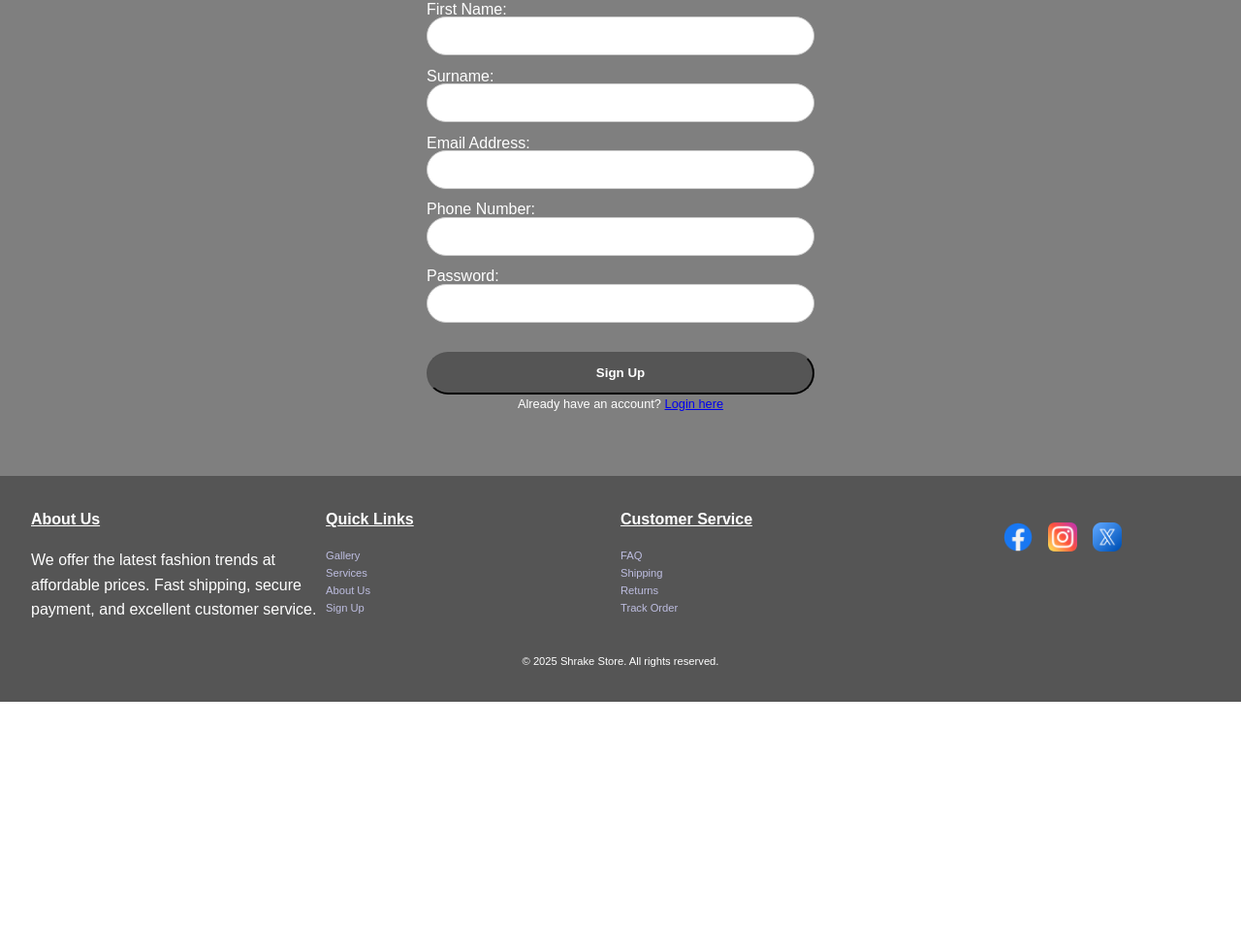
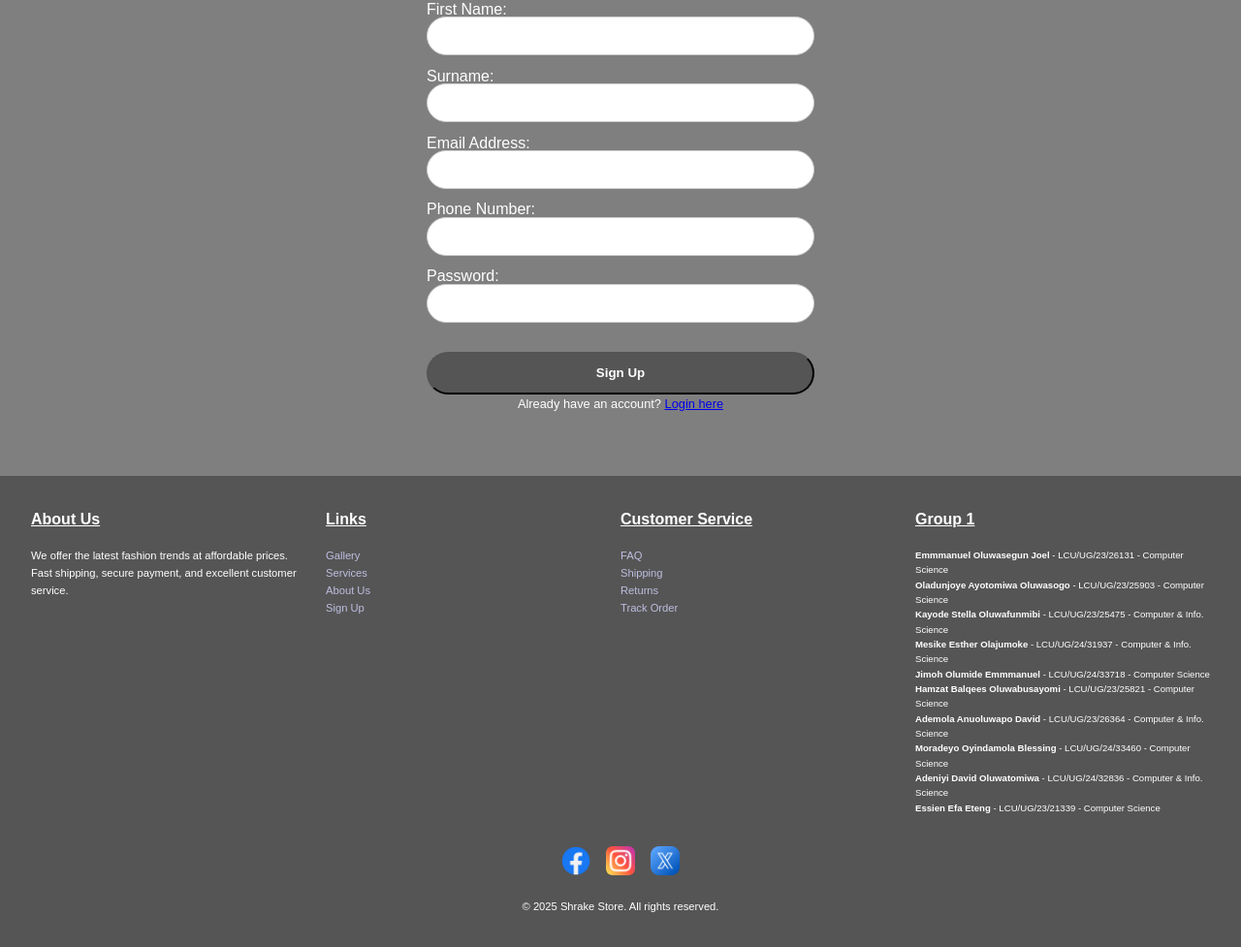
Before and after one commit to JoeEL1506/ShrakeStore, a plain HTML site: page contact.html in a window 1280 px wide. Shown: the part 221-1198 px from the top of the page at 97% size. Before the commit the page ends 945 px from the top, so only its background shows below. Drawn offline with Linux system fonts and the light colour scheme.

Commit message:
recently commit

```diff
--- a/contact.html
+++ b/contact.html
@@ -51,15 +51,12 @@
 
     <footer class="footer">
         <div class="footer-container">
-                <div class="footer-section">
+            <div class="footer-section about">
                  <h3>About Us</h3>
-        <p>
-          We offer the latest fashion trends at affordable prices. Fast
-          shipping, secure payment, and excellent customer service.
-        </p>
+                 <p>We offer the latest fashion trends at affordable prices. <br> Fast shipping, secure payment, and excellent customer service.</p>
             </div>
              <div class="footer-section-links">
-        <h3>Quick Links</h3>
+              <h3>Links</h3>
                  <ul>
                     <li><a href="gallery.html">Gallery</a></li>
                     <li><a href="services.html">Services</a></li>
@@ -77,13 +74,32 @@
                  </ul>
             </div>
 
-      <div class="social-icons">
-        <a href="#"><img src="./images/facebook.png" alt="Facebook" /></a>
-        <a href="#"><img src="./images/instagram.png" alt="Instagram" /></a>
-        <a href="#"><img src="./images/twitter.png" alt="Twitter" /></a>
+
+
+            <div class="students">
+                 <h3>Group 1 </h3>
+
+                <div class="members">
+
+                <b>Emmmanuel Oluwasegun Joel</b> - LCU/UG/23/26131 - Computer Science <br>
+                <b>Oladunjoye Ayotomiwa Oluwasogo</b> - LCU/UG/23/25903 - Computer Science <br>
+                <b>Kayode Stella Oluwafunmibi</b> - LCU/UG/23/25475 - Computer & Info. Science  <br>
+                <b>Mesike Esther Olajumoke</b> - LCU/UG/24/31937 - Computer & Info. Science<br>
+                <b>Jimoh Olumide Emmmanuel</b> - LCU/UG/24/33718 - Computer Science<br>
+                <b>Hamzat Balqees Oluwabusayomi</b> - LCU/UG/23/25821 - Computer Science<br>
+                <b>Ademola Anuoluwapo David</b> - LCU/UG/23/26364 - Computer & Info. Science<br>
+                <b>Moradeyo Oyindamola Blessing</b> - LCU/UG/24/33460 - Computer Science<br>
+                <b>Adeniyi David Oluwatomiwa</b> - LCU/UG/24/32836 - Computer & Info. Science<br>
+                <b>Essien Efa Eteng</b> - LCU/UG/23/21339 - Computer Science
+
              </div>
             </div>
-
+        </div>
+                 <div class="social-icons">
+                <a href="#"><img src="./images/facebook.png" alt="Facebook"></a>
+                <a href="#"><img src="./images/instagram.png" alt="Instagram"></a>
+                <a href="#"><img src="./images/twitter.png" alt="Twitter"></a>
+            </div>
 
         <div class="footer-bottom">
             <p>&copy; 2025 Shrake Store. All rights reserved.</p>
```
Also changed, not shown: about.html (+27 -10 lines), gallery.html (+27 -12 lines), services.html (+27 -11 lines). Lines whose indentation alone changed are shown as unchanged.
